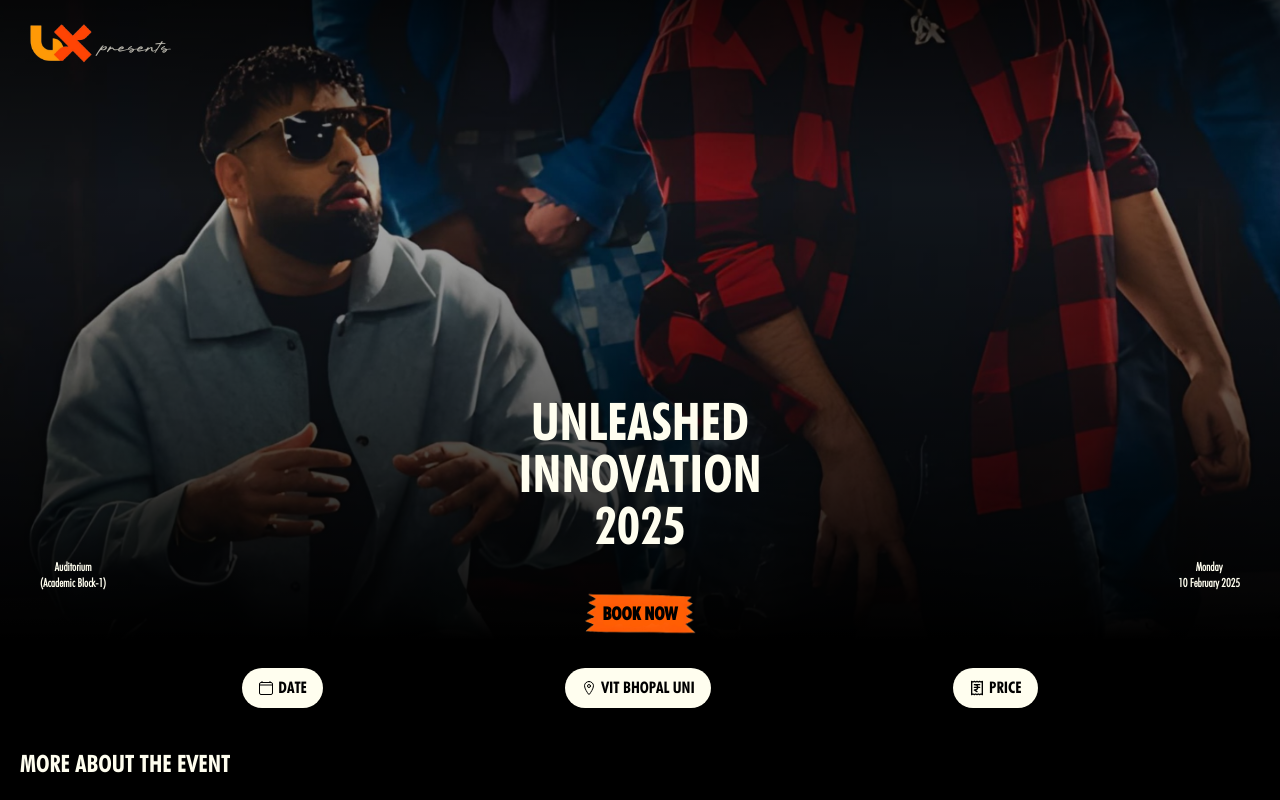
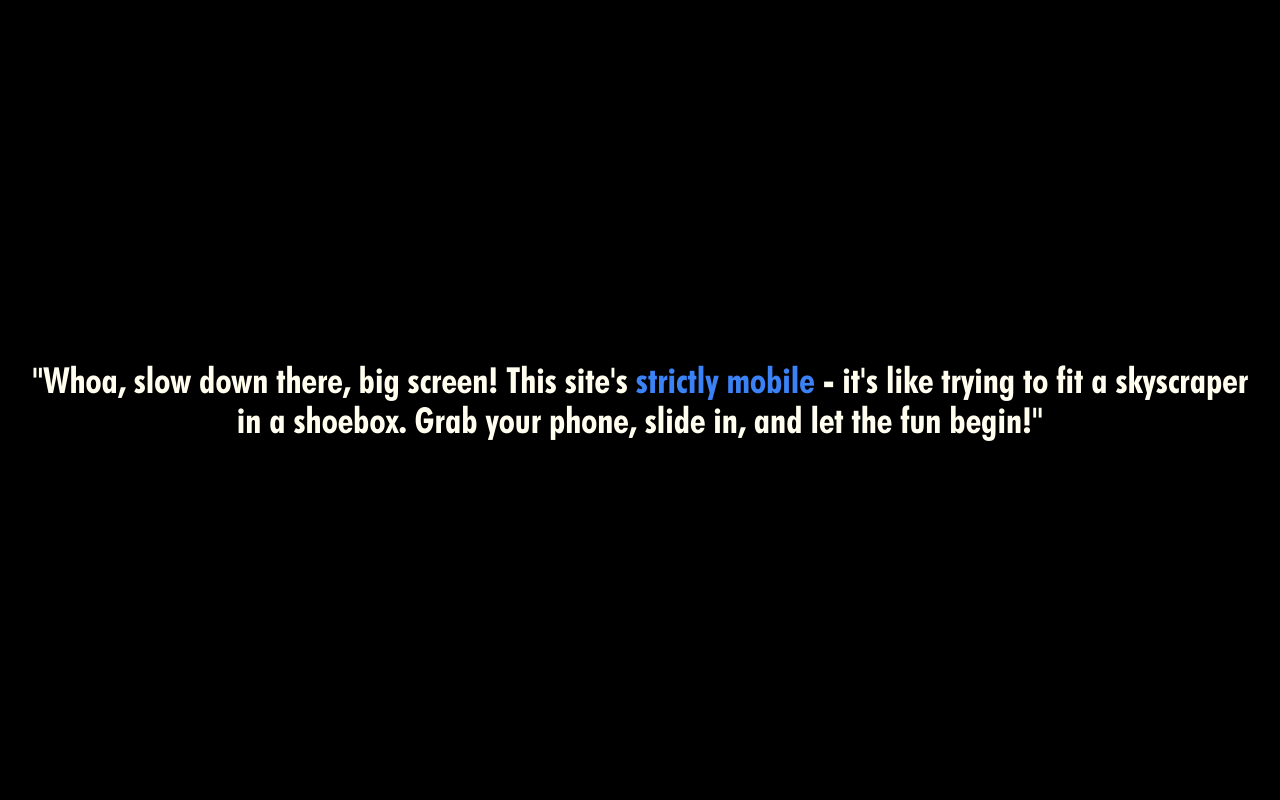
Before and after one commit to yeshu2004/Moblile_LandingPage, a Next.js app: page / in a window 1280 px wide. Shown: the top 800 px of the page. Built offline with nearby package versions, Linux system fonts and the light colour scheme.

Commit message:
mobile-viewpoint

```diff
--- a/app/page.tsx
+++ b/app/page.tsx
@@ -10,7 +10,7 @@ import { LuReceiptIndianRupee } from "react-icons/lu";
 import Link from "next/link";
 import lazyimg from "@/images/lazyy.png";
 import { IoIosArrowRoundForward } from "react-icons/io";
-import { useEffect } from "react";
+import { useEffect, useState } from "react";
 import Lenis from "lenis";
 import { motion } from "motion/react";
 import elem1 from "@/images/elem-1.png";
@@ -19,6 +19,8 @@ import { FaLinkedinIn } from "react-icons/fa6";
 import { SiGmail } from "react-icons/si";
 
 export default function Home() {
+  const [isMobileView, setIsMobileView] = useState(true);
+
   useEffect(() => {
     const lenis = new Lenis();
     function raf(time: number) {
@@ -26,7 +28,23 @@ export default function Home() {
       requestAnimationFrame(raf);
     }
     requestAnimationFrame(raf);
-  }, []);
+
+    // Check the screen width on load
+    if (window.innerWidth > 768) {
+      setIsMobileView(false);
+    }
+  }, [setIsMobileView]);
+
+
+  if (!isMobileView) {
+    return (
+      <div className="h-screen flex items-center justify-center text-center bg-black text-[#FFFEEF] px-5">
+        <h1 className="text-4xl font-futurabc">
+        &quot;Whoa, slow down there, big screen! This site&apos;s <span className="text-blue-500">strictly mobile</span> - it&apos;s like trying to fit a skyscraper in a shoebox. Grab your phone, slide in, and let the fun begin!&quot;
+        </h1>
+      </div>
+    );
+  }
 
   return (
     <main className="bg-black text-[#FFFEEF] min-h-screen">
@@ -53,7 +71,7 @@ export default function Home() {
           <div className="flex flex-col items-center uppercase font-futurabc">
             <div className="h-fit w-fit overflow-hidden">
               <motion.h1
-                initial={{ y: 100 }}
+                initial={{ y: 150 }}
                 animate={{ y: 0 }}
                 transition={{ duration: 1 }}
                 className="mix-blend-difference"
@@ -63,9 +81,9 @@ export default function Home() {
             </div>
             <div className="h-fit w-fit overflow-hidden">
               <motion.h1
-                initial={{ y: 100 }}
+                initial={{ y: 150 }}
                 animate={{ y: 0 }}
-                transition={{ duration: 1, delay: 0.4 }}
+                transition={{ duration: 1, delay: 0.5 }}
                 className="mix-blend-difference"
               >
                 Innovation
@@ -73,9 +91,9 @@ export default function Home() {
             </div>
             <div className="h-fit w-fit overflow-hidden">
               <motion.h1
-                initial={{ y: 100 }}
+                initial={{ y: 150 }}
                 animate={{ y: 0 }}
-                transition={{ duration: 1, delay: 0.8 }}
+                transition={{ duration: 1, delay: 1 }}
                 className="mix-blend-difference"
                 style={{ fontSize: "6.5vh" }}
               >
```
